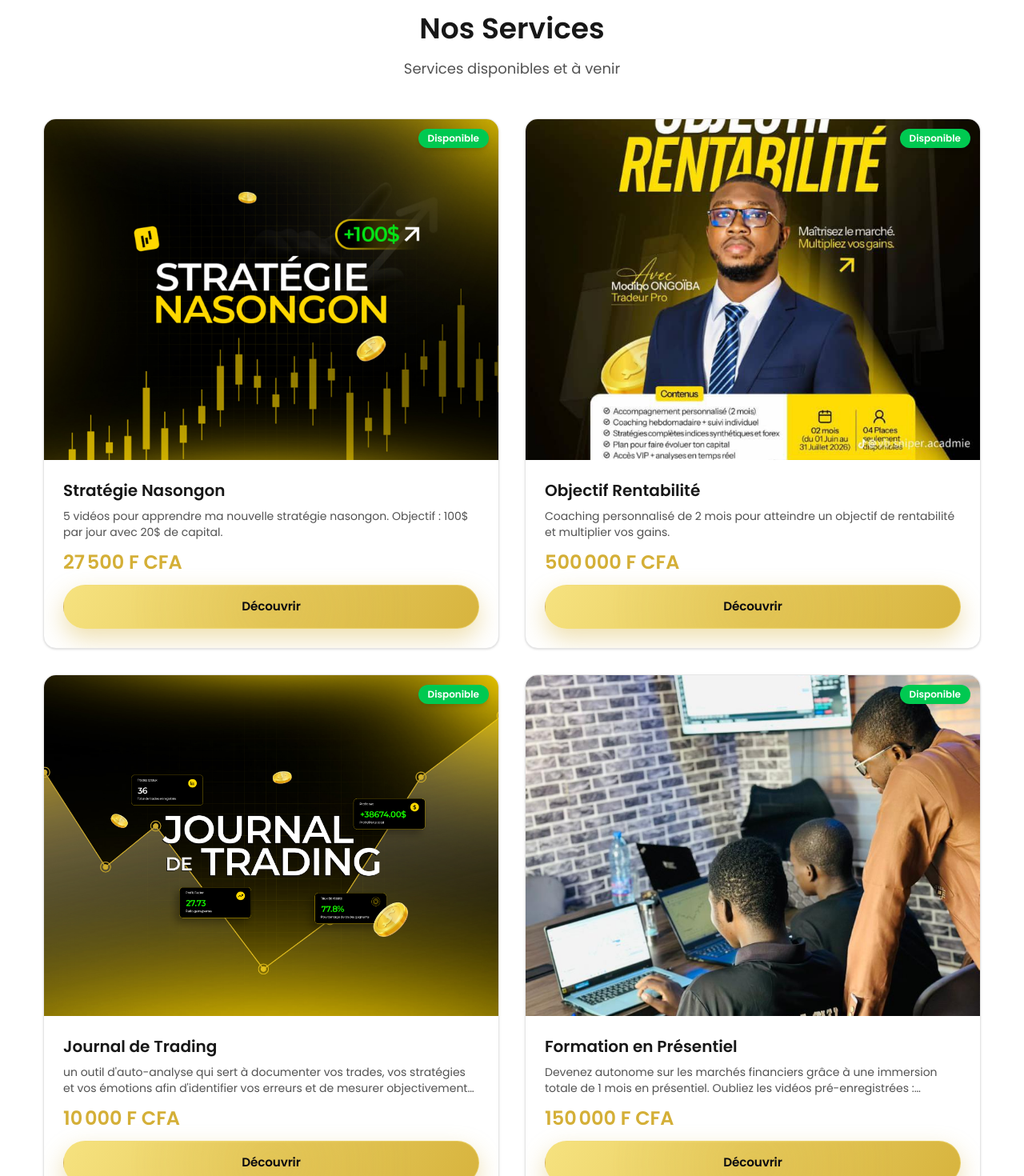
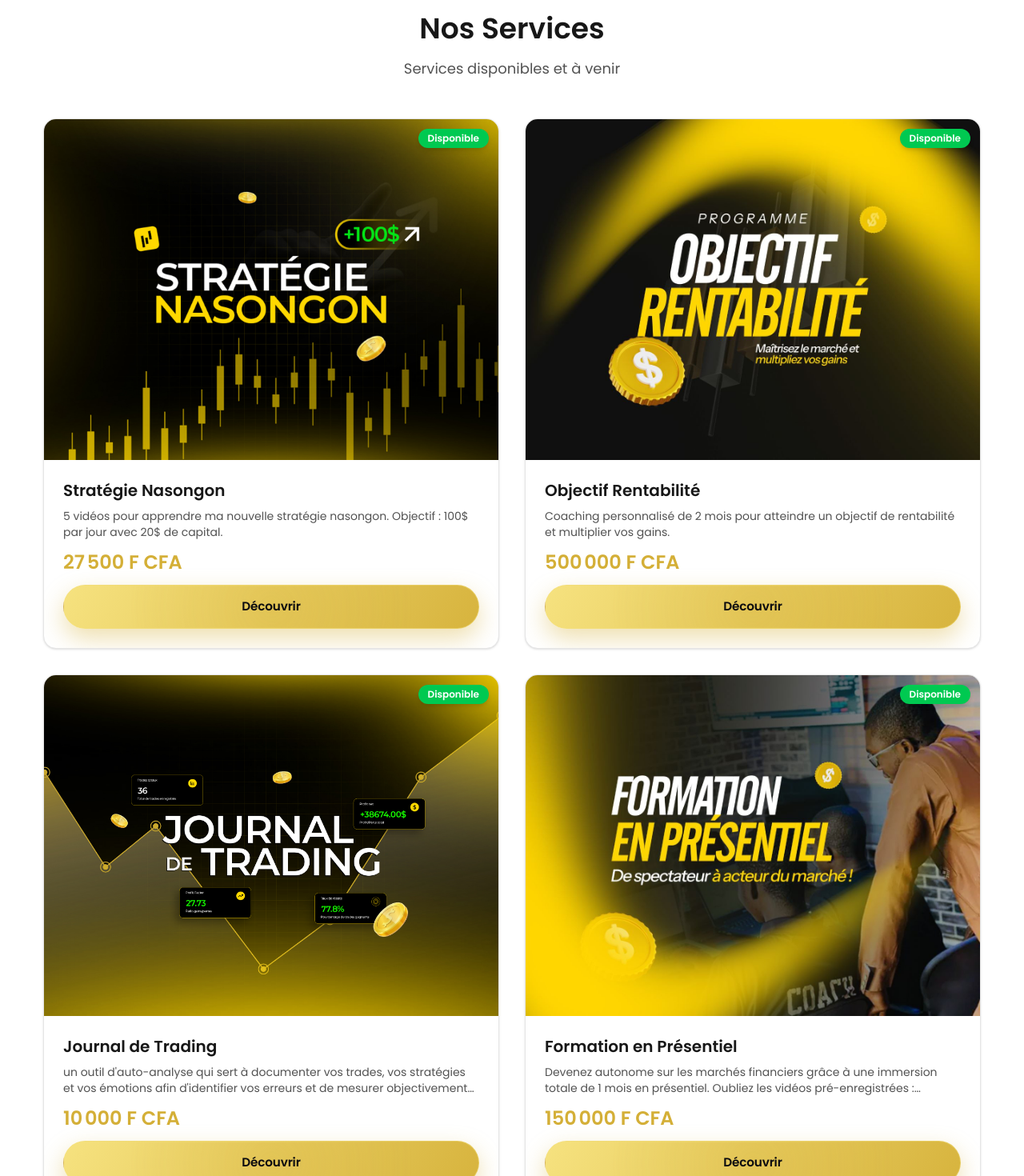
Before and after one commit to Sylla431/strategie_nasogo, a Next.js app: page / in a window 1280 px wide. Shown: the part 2837-4307 px from the top of the page at 80% size. Built offline with nearby package versions, Linux system fonts and the light colour scheme.

Commit message:
Update service cover images: Changed the cover image for 'Objectif Rentabilité' to 'rentabilitev2.jpg' and corrected the file extension for 'Formation en Présentiel' from '.jpeg' to '.jpg' for consistency and improved asset management.

```diff
--- a/src/app/page.tsx
+++ b/src/app/page.tsx
@@ -59,7 +59,7 @@ const services = [
     name: "Objectif Rentabilité",
     slug: "objectif-rentabilite",
     description: "Coaching personnalisé de 2 mois pour atteindre un objectif de rentabilité et multiplier vos gains.",
-    cover: "/images/rentabilite.jpg",
+    cover: "/images/rentabilitev2.jpg",
     price: 500000,
     featured: false,
     available: true,
@@ -81,7 +81,7 @@ const services = [
     name:"Formation en Présentiel",
     slug:"formation-en-presentiel",
     description:"Devenez autonome sur les marchés financiers grâce à une immersion totale de 1 mois en présentiel. Oubliez les vidéos pré-enregistrées : apprenez, analysez et tradez en direct avec un expert à vos côtés.",
-    cover: "/images/presentiel.jpeg",
+    cover: "/images/presentiel.jpg",
     price: 150000,
     featured: false,
     available: true,
```
Also changed, not shown: public/images/presentiel.jpg (added), public/images/rentabilitev2.jpg (added).
